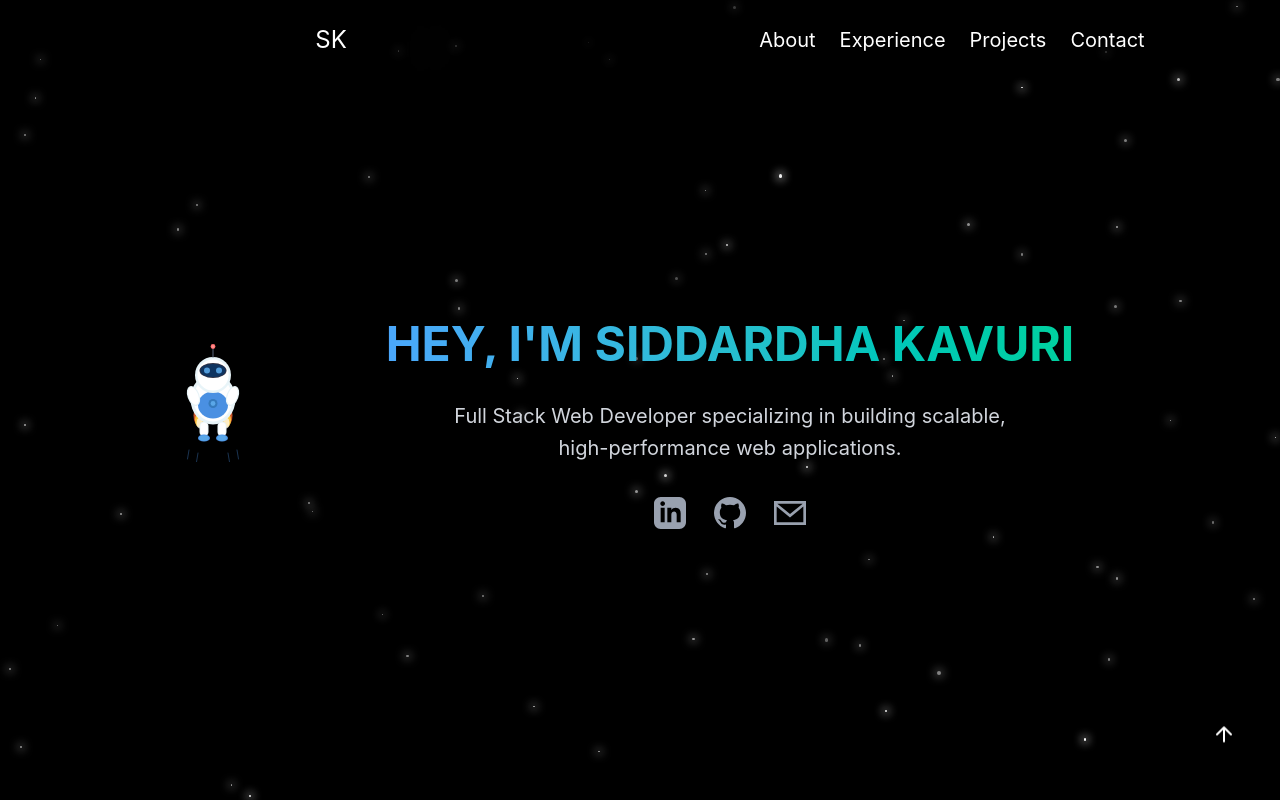
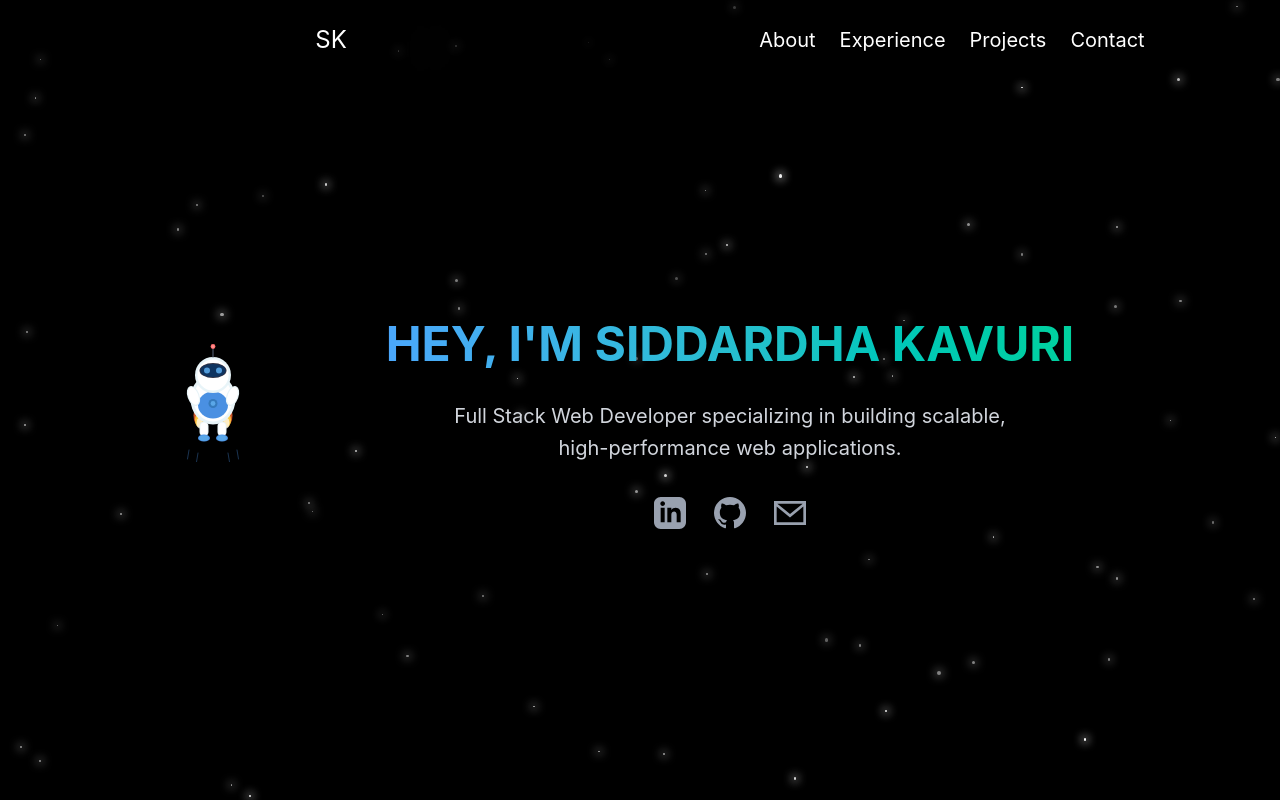
Before and after one commit to siddardhakavuri/Portfolio, a React (Vite) app: page / in a window 1280 px wide. Shown: the top 800 px of the page. Built offline with nearby package versions, Linux system fonts and the light colour scheme.

Commit message:
Hide scroll to top when at top of the page

```diff
--- a/src/components/ScrollToTop.tsx
+++ b/src/components/ScrollToTop.tsx
@@ -2,6 +2,7 @@ import { useState, useEffect } from "react";
 
 const ScrollToTop = () => {
   const [isAtBottom, setIsAtBottom] = useState(false);
+  const [isVisible, setIsVisible] = useState(false);
 
   useEffect(() => {
     const handleScroll = () => {
@@ -10,6 +11,9 @@ const ScrollToTop = () => {
         window.innerHeight + window.scrollY >=
         document.documentElement.scrollHeight - 50;
       setIsAtBottom(isBottom);
+
+      // Show button after scrolling past 20% of the screen height
+      setIsVisible(window.scrollY > window.innerHeight * 0.2);
     };
 
     window.addEventListener("scroll", handleScroll);
@@ -23,10 +27,14 @@ const ScrollToTop = () => {
     <a
       href="#"
       aria-label="Scroll to top"
-      className="fixed bottom-8 right-8 z-50 group"
+      className={`fixed bottom-8 right-8 z-50 group transition-all duration-300 ${
+        isVisible
+          ? "opacity-100 pointer-events-auto"
+          : "opacity-0 pointer-events-none"
+      }`}
     >
       <button
-        className={`p-3 rounded-full bg-transparent text-white shadow-lg backdrop-blur-md transition-all duration-300 group-hover:border-cyan-400/50 group-hover:text-cyan-400 group-hover:bg-cyan-400/10 ${
+        className={`p-3 rounded-full bg-transparent text-white shadow-lg backdrop-blur-md group-hover:border-cyan-400/50 group-hover:text-cyan-400 group-hover:bg-cyan-400/10 ${
           isAtBottom ? "animate-bounce" : "group-hover:-translate-y-1"
         }`}
       >
--- a/src/components/Stars.tsx
+++ b/src/components/Stars.tsx
@@ -19,10 +19,9 @@ const Stars = () => {
       // Control number of stars for large and small screens independently
       const isMobile = window.innerWidth < 768;
 
-      // Adjust these divisors to change density, or use fixed numbers (e.g., 50 vs 150)
       const numStars = isMobile
         ? Math.floor((window.innerWidth * window.innerHeight) / 6000) // Small screens configuration
-        : Math.floor((window.innerWidth * window.innerHeight) / 15000); // Large screens configuration
+        : Math.floor((window.innerWidth * window.innerHeight) / 14000); // Large screens configuration
 
       const newStars = Array.from({ length: numStars }).map((_, i) => ({
         id: i,
```
